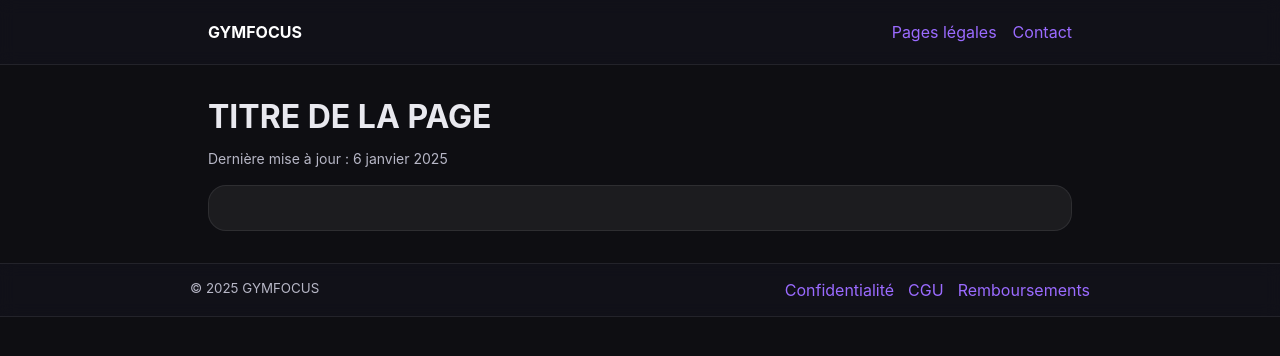
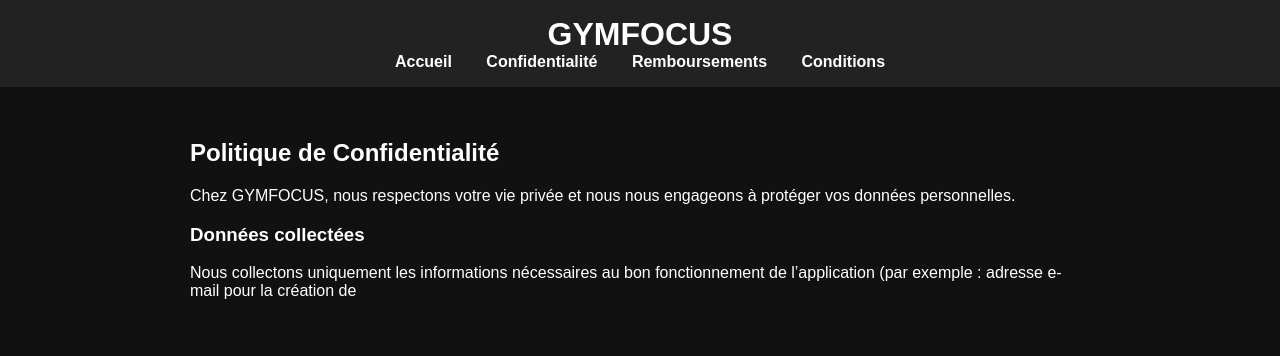
Before and after one commit to gymfocus-svg/GymFocus, a plain HTML site: page privacy.html in a window 1280 px wide. Drawn offline with Linux system fonts and the light colour scheme.

Commit message:
Update privacy.html

```diff
--- a/privacy.html
+++ b/privacy.html
@@ -1,57 +1,62 @@
 <!DOCTYPE html>
 <html lang="fr">
 <head>
-  <meta charset="UTF-8" />
-  <meta name="viewport" content="width=device-width, initial-scale=1" />
-  <title>TITRE DE LA PAGE — GYMFOCUS</title>
-  <meta name="description" content="Résumé court de la page légale." />
-  <link rel="icon" href="/favicon.png" />
+  <meta charset="UTF-8">
+  <meta name="viewport" content="width=device-width, initial-scale=1.0">
+  <title>Politique de Confidentialité - GYMFOCUS</title>
   <style>
-    :root{--bg:#0e0e12;--text:#e9e9ef;--muted:#b7b7c6;--card:rgba(255,255,255,.06);--stroke:rgba(255,255,255,.08);--primary:#9b6bff}
-    *{box-sizing:border-box} body{margin:0;font-family:Inter,ui-sans-serif,system-ui,-apple-system,Segoe UI,Roboto,Helvetica,Arial;background:var(--bg);color:var(--text)}
-    header,footer{position:sticky;top:0;background:rgba(18,18,26,.85);backdrop-filter:blur(8px);border-bottom:1px solid var(--stroke)}
-    .wrap{max-width:900px;margin:0 auto;padding:0 18px}
-    .nav{display:flex;align-items:center;justify-content:space-between;height:64px}
-    a{color:var(--primary);text-decoration:none}
-    main{max-width:900px;margin:32px auto;padding:0 18px}
-    h1{margin:4px 0 14px}
-    .meta{color:var(--muted);font-size:14px;margin-bottom:18px}
-    .paper{background:var(--card);border:1px solid var(--stroke);border-radius:18px;padding:22px}
-    ul{margin:0 0 12px 18px}
-    footer{border-top:1px solid var(--stroke);position:static;margin-top:30px}
-    footer .inner{display:flex;justify-content:space-between;gap:12px;flex-wrap:wrap;padding:16px 0;color:var(--muted)}
+    body {
+      margin: 0;
+      font-family: Arial, sans-serif;
+      background-color: #111;
+      color: white;
+      display: flex;
+      flex-direction: column;
+      min-height: 100vh;
+    }
+    header {
+      background-color: #222;
+      padding: 1rem;
+      text-align: center;
+    }
+    header h1 {
+      margin: 0;
+    }
+    nav a {
+      color: white;
+      margin: 0 15px;
+      text-decoration: none;
+      font-weight: bold;
+    }
+    nav a:hover {
+      color: #00aaff;
+    }
+    main {
+      flex: 1;
+      padding: 2rem;
+      max-width: 900px;
+      margin: auto;
+    }
+    footer {
+      background-color: #222;
+      padding: 1rem;
+      text-align: center;
+    }
   </style>
 </head>
 <body>
   <header>
-    <div class="wrap nav">
-      <a href="https://gymfocus.eu" style="color:#fff;font-weight:700;text-decoration:none">GYMFOCUS</a>
-      <nav style="display:flex;gap:16px">
-        <a href="./index.html">Pages légales</a>
-        <a href="https://gymfocus.eu/#contact">Contact</a>
-      </nav>
-    </div>
+    <h1>GYMFOCUS</h1>
+    <nav>
+      <a href="index.html">Accueil</a>
+      <a href="privacy.html">Confidentialité</a>
+      <a href="refund-policy.html">Remboursements</a>
+      <a href="terms.html">Conditions</a>
+    </nav>
   </header>
 
   <main>
-    <h1>TITRE DE LA PAGE</h1>
-    <div class="meta">Dernière mise à jour : 6 janvier 2025</div>
-
-    <div class="paper">
-      <!-- COLLE ICI TON CONTENU EXISTANT SANS LE MODIFIER -->
-      <!-- listes à puces, paragraphes, etc. -->
-    </div>
-  </main>
-
-  <footer>
-    <div class="wrap inner">
-      <small>© 2025 GYMFOCUS</small>
-      <div style="display:flex;gap:14px">
-        <a href="./privacy.html">Confidentialité</a>
-        <a href="./terms.html">CGU</a>
-        <a href="./refund-policy.html">Remboursements</a>
-      </div>
-    </div>
-  </footer>
-</body>
-</html>
+    <h2>Politique de Confidentialité</h2>
+    <p>Chez GYMFOCUS, nous respectons votre vie privée et nous nous engageons à protéger vos données personnelles.</p>
+    <h3>Données collectées</h3>
+    <p>Nous collectons uniquement les informations nécessaires au bon fonctionnement de l’application (par exemple : adresse e-mail pour la création de
```
